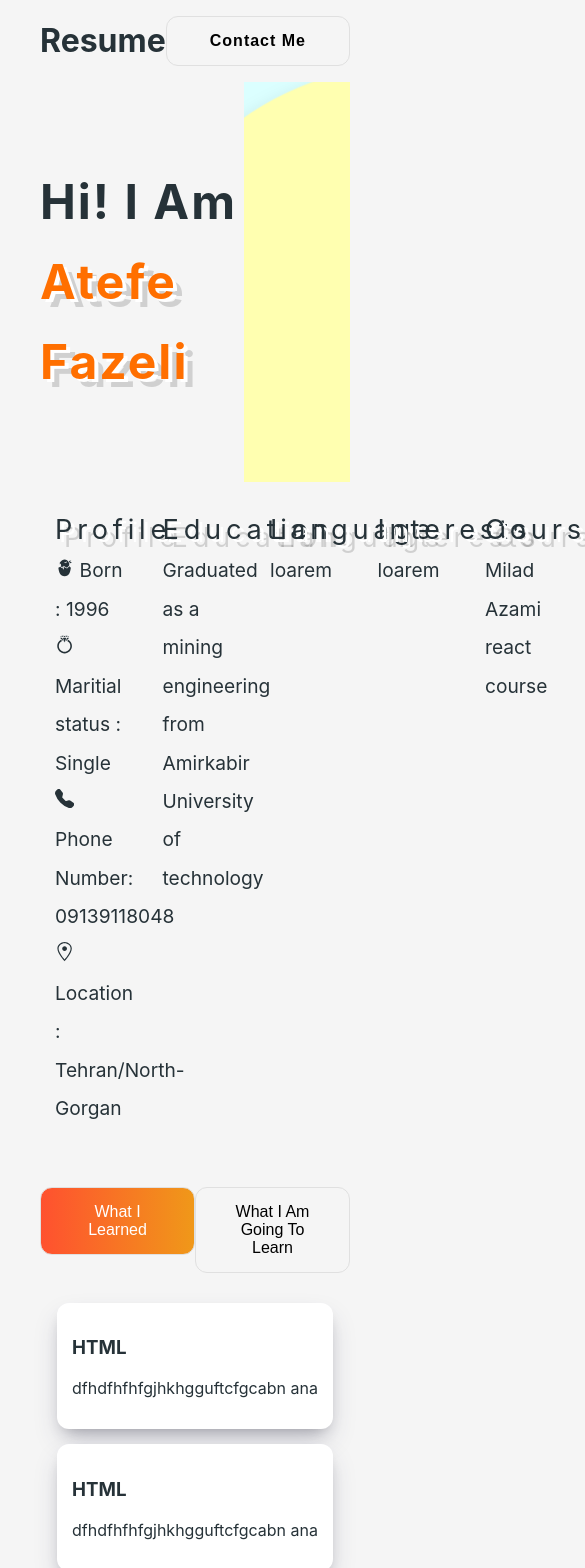
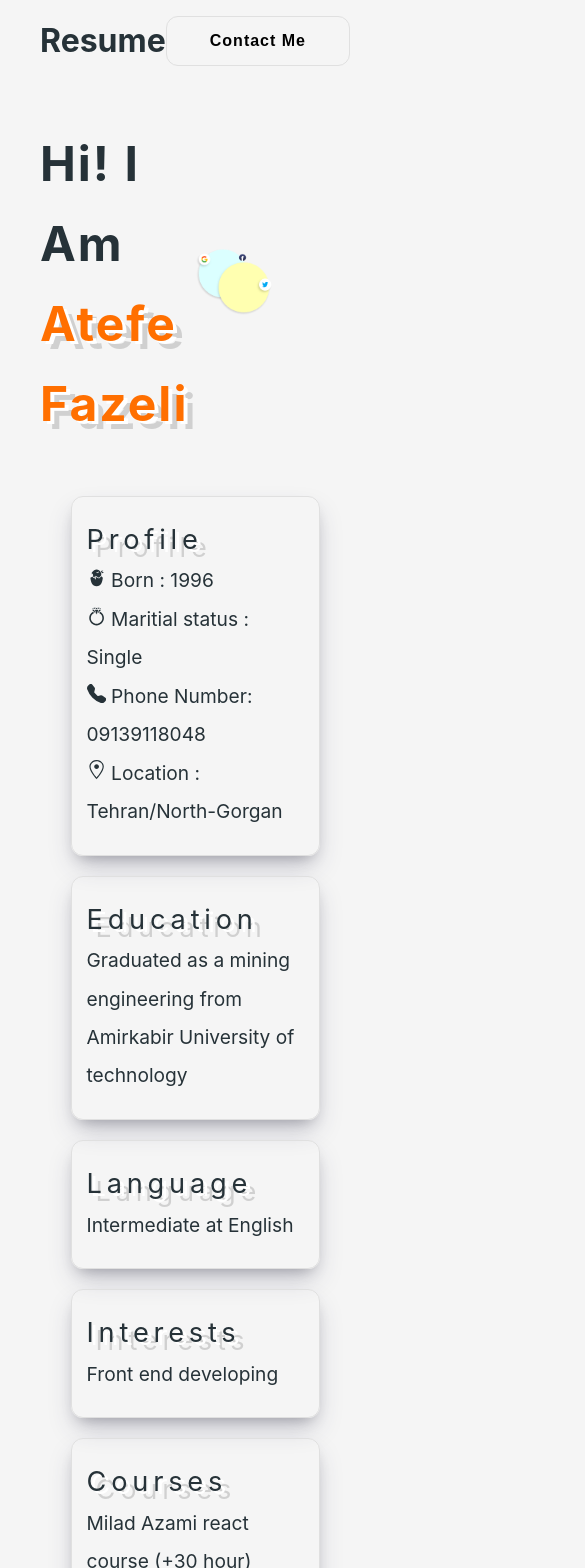
Before and after one commit to atefe-fazeli/resume-2022, a React (Create React App) app: page / in a window 390 px wide. Shown: the top 1568 px of the page, 585 px wide, since content can reach past the window. Built offline with nearby package versions, Linux system fonts and the light colour scheme.

Commit message:
info component responsived

```diff
--- a/package.json
+++ b/package.json
@@ -35,5 +35,9 @@
       "last 1 firefox version",
       "last 1 safari version"
     ]
+  },
+  "devDependencies": {
+    "file-loader": "^6.2.0",
+    "url-loader": "^4.1.1"
   }
 }
--- a/src/components/Info.js
+++ b/src/components/Info.js
@@ -7,7 +7,7 @@ import { GiBigDiamondRing } from "react-icons/gi";
 const Info = () => {
     return (
         <div className={styles.container}>
-            <div>
+            <div className={styles.firstdiv}>
                <p>
                   <span className={styles.titlehover}>Profile</span><br />
                      <GiNewBorn/> Born : 1996 <br />
@@ -16,21 +16,21 @@ const Info = () => {
                      <GoLocation/> Location : Tehran/North-Gorgan <br />
                 </p>
             </div>
-            <div>
+            <div className={styles.seconddiv}>
                 <p><span className={styles.titlehover}>Education</span><br />
                 Graduated as a mining engineering from Amirkabir University of technology</p>
             </div>
-            <div>
+            <div className={styles.theirddiv}>
                 <p><span className={styles.titlehover}>Language</span><br />
-                loarem</p>
+                Intermediate at English</p>
             </div>
-            <div>
+            <div className={styles.forthdiv}>
                <p><span className={styles.titlehover}>Interests</span><br />
-                loarem</p>
+                Front end developing</p>
             </div>
-            <div>
+            <div className={styles.fifthdiv}>
                 <p> <span className={styles.titlehover}>Courses</span><br />
-                Milad Azami react course</p>
+                Milad Azami react course (+30 hour)</p>
             </div>
 
         </div>
--- a/src/components/Info.module.css
+++ b/src/components/Info.module.css
@@ -1,12 +1,20 @@
 .container{
     display: flex;
+    flex-wrap: wrap;
+
+    justify-content:center;
 }
 .container div{
-    width: calc((100%)/4);
+    border: solid 1px #e0e0e0;
+    padding: 5px 15px;
+    border-radius: 12px;
+    width: 40%;
+    box-shadow: rgba(50, 50, 93, 0.25) 0px 13px 27px -5px, rgba(0, 0, 0, 0.3) 0px 8px 16px -8px;
     margin: 10px 15px ;
     font-size: 1.2rem;
     line-height: 2.4rem;
 }
+
  .titlehover:hover{
     font-weight: bold;
     text-shadow: 4px 3px 0px #fff, 9px 8px 0px #ffe0b2;
@@ -17,3 +25,24 @@
     letter-spacing: .3rem;
     text-shadow: 4px 3px 0px #fff, 9px 8px 0px rgba(0,0,0,0.15);
 }
+@media screen and  (max-width:786px){
+    .container div{
+        width: 70%;
+
+    }
+}
+/* .firstdiv{
+    flex:3;
+}
+.seconddiv{
+    flex:2;
+}
+.theirddiv{
+    flex:1;
+}
+.forthdiv{
+    flex:1;
+}
+.fifthdiv{
+    flex:1;
+} */
--- a/src/components/Landing.js
+++ b/src/components/Landing.js
@@ -1,6 +1,6 @@
 import React from 'react';
 import styles from './Landing.module.css';
-import mypic from '../images/mypic.png';
+import Mypic from "./Mypic.png";
 const Landing = () => {
     return (
         <div className={styles.container}>
@@ -8,8 +8,8 @@ const Landing = () => {
             <div>
             <h1 className={styles.intro}>Hi! I Am<span> Atefe Fazeli</span></h1>
             </div>
-            <div className={styles.piccontainer}>
-                {/* <img src={mypic} className={styles.containerimg}/> */}
+            <div  >
+                <img src={Mypic} alt="PIC" className={styles.containerimg}/>
             </div>
 
 
--- a/src/components/Landing.module.css
+++ b/src/components/Landing.module.css
@@ -5,7 +5,7 @@
     ;
 }
 .container>div{
-    /* width: 50%; */
+    width: 50%;
 
 }
 .intro{
@@ -21,8 +21,8 @@ line-height: 5rem;
     text-shadow: 4px 3px 0px #fff, 9px 8px 0px rgba(0,0,0,0.15);
 
 }
-.piccontainer{
-    background:  url("../images/mypic.png") no-repeat center center fixed;
+.containerimg{
+   object-fit:contain ;
 
     width: 50%;
     height: 400px;
```
Also changed, not shown: src/components/Mypic.png (renamed from src/images/mypic.png), 1 other file (tests, documents, lock files or other folders).
